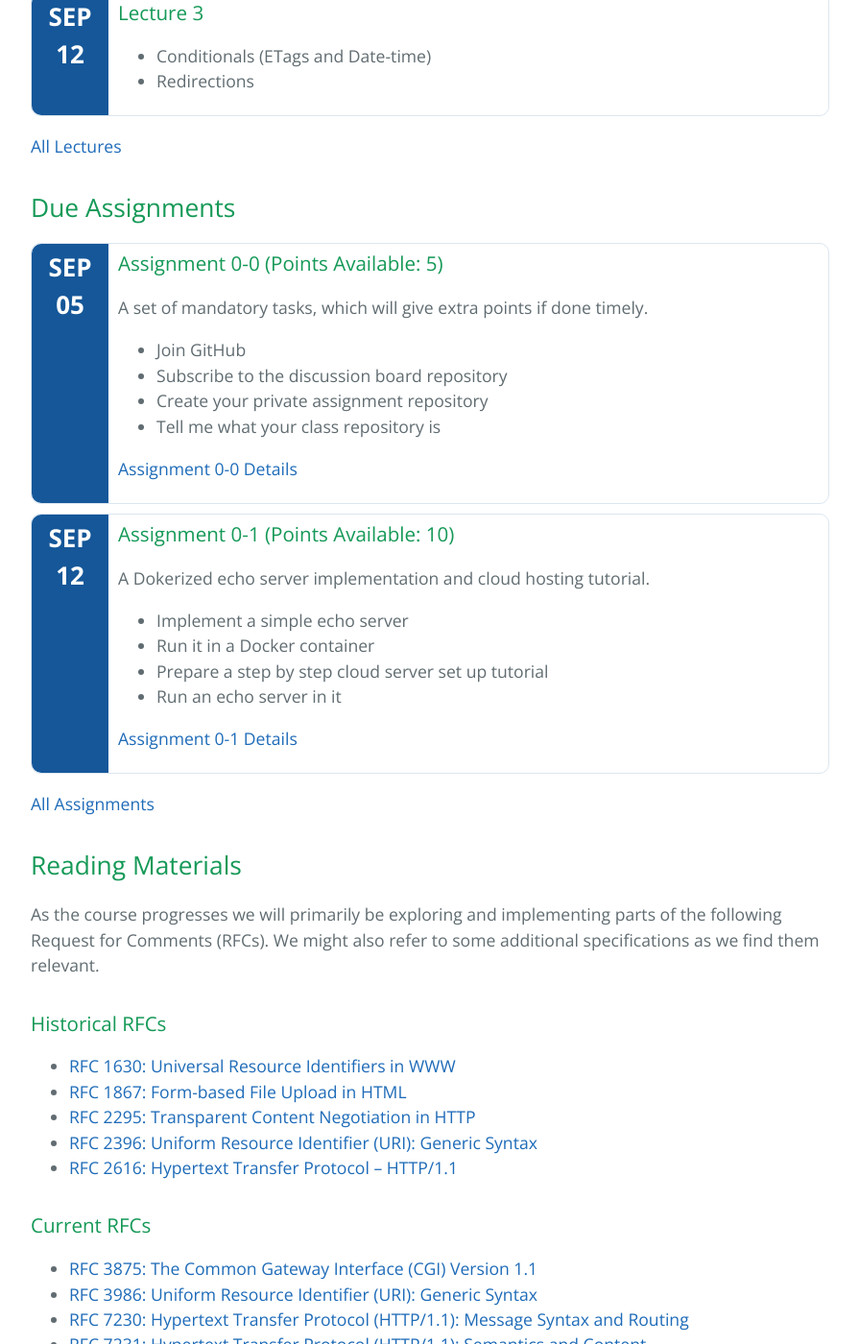
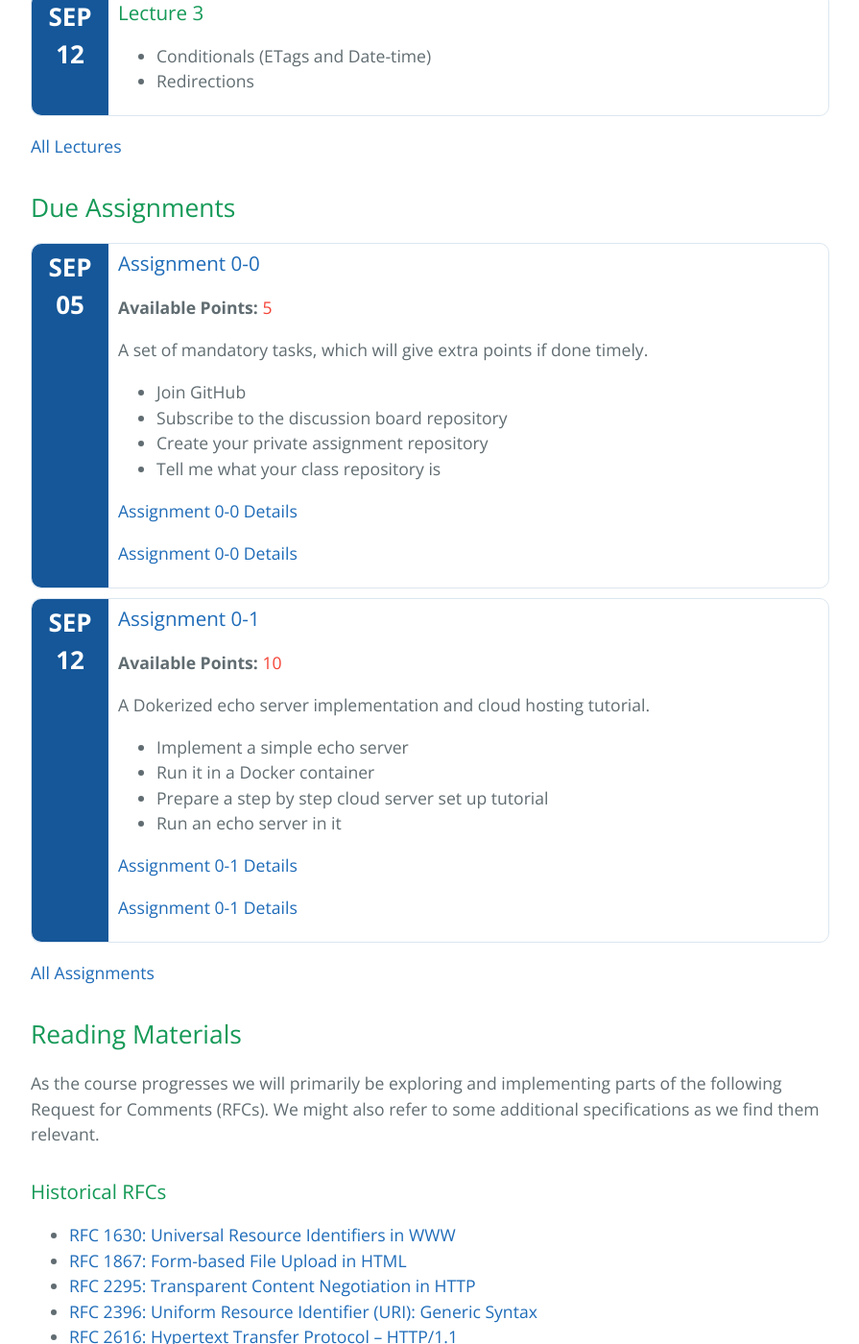
Before and after one commit to cs531-f19/cs531-f19.github.io, a Jekyll site: the page built from index.md, in a window 1280 px wide and 1400 px high, scrolled down 1238 px. Shown: the whole window at 96% size, without its empty margins (192-1087 px from the left). Built offline with Jekyll 4.4.1, drawn with Linux system fonts in a browser that asks for light colours; the repository's description, which GitHub fills in, is left out.

Commit message:
Link assignment card title

```diff
--- a/_includes/card.md
+++ b/_includes/card.md
@@ -1,4 +1,4 @@
-<section class="{{include.type}} card{% if include.item.featured %} featured{% endif %}">
+<section class="{{ include.type }} card{% if include.item.featured %} featured{% endif %}">
   <div class="date">
     <div class="month">
       {{ include.item.date | date: "%b" | upcase }}
@@ -8,7 +8,12 @@
     </div>
   </div>
   <div class="details">
-    <h3>{{ include.item.title }}{% if include.item.points %} (Points Available: {{ include.item.points }}){% endif %}</h3>
+    {%- if include.type == "assignment" %}
+    <h3><a href="/assignments/{{ include.item.title | slugify }}">{{ include.item.title }}</a></h3>
+    <p><strong>Available Points:</strong> <span class="important">{{ include.item.points }}</span></p>
+    {%- else %}
+    <h3>{{ include.item.title }}</h3>
+    {%- endif %}
     {%- if include.item.description %}
     <p>{{ include.item.description }}</p>
     {%- endif %}
@@ -26,5 +31,8 @@
       {%- endfor %}
     </ul>
     {%- endif %}
+    {%- if include.type == "assignment" %}
+    <p class="expand"><a href="/assignments/{{ include.item.title | slugify }}">{{ include.item.title }} Details</a></p>
+    {%- endif %}
   </div>
 </section>
```
